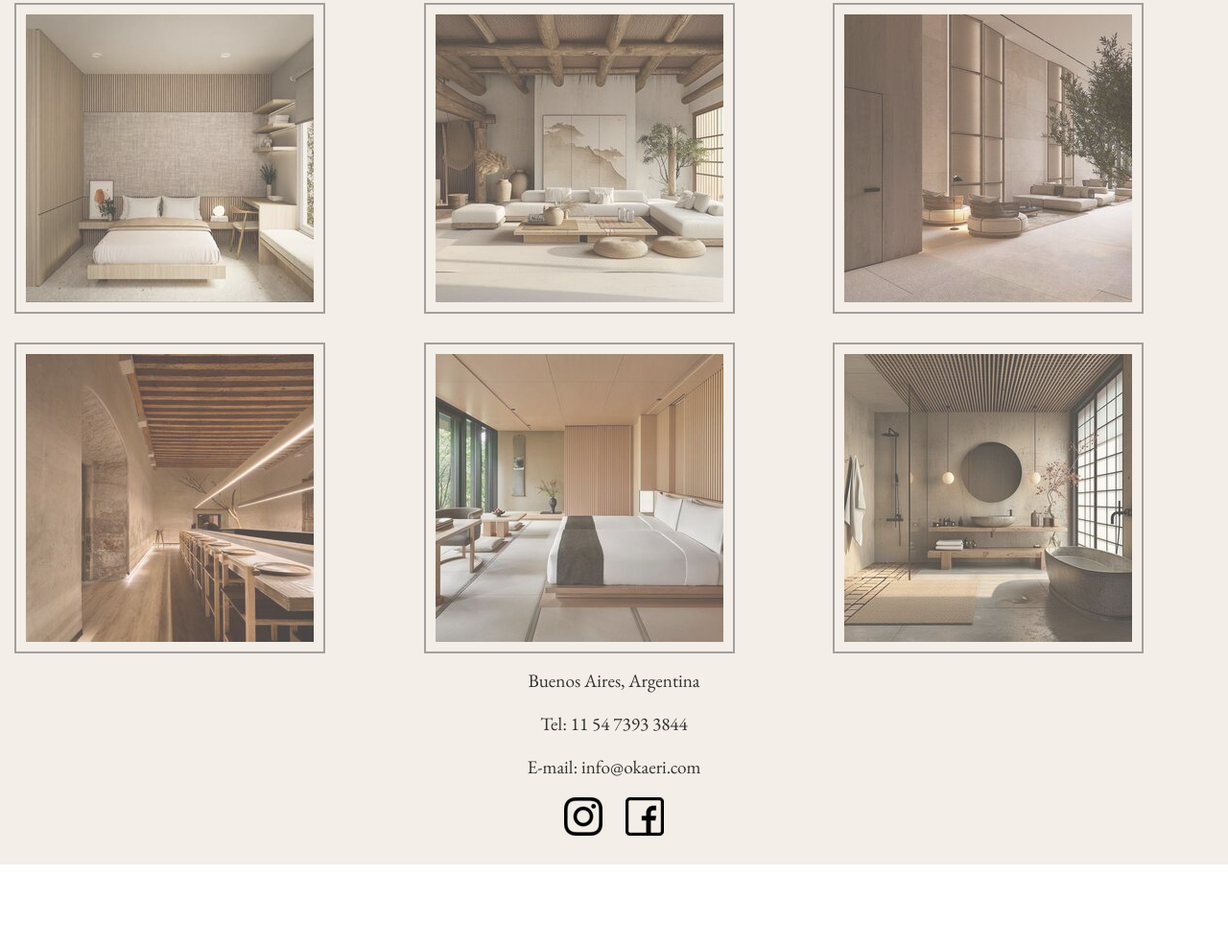
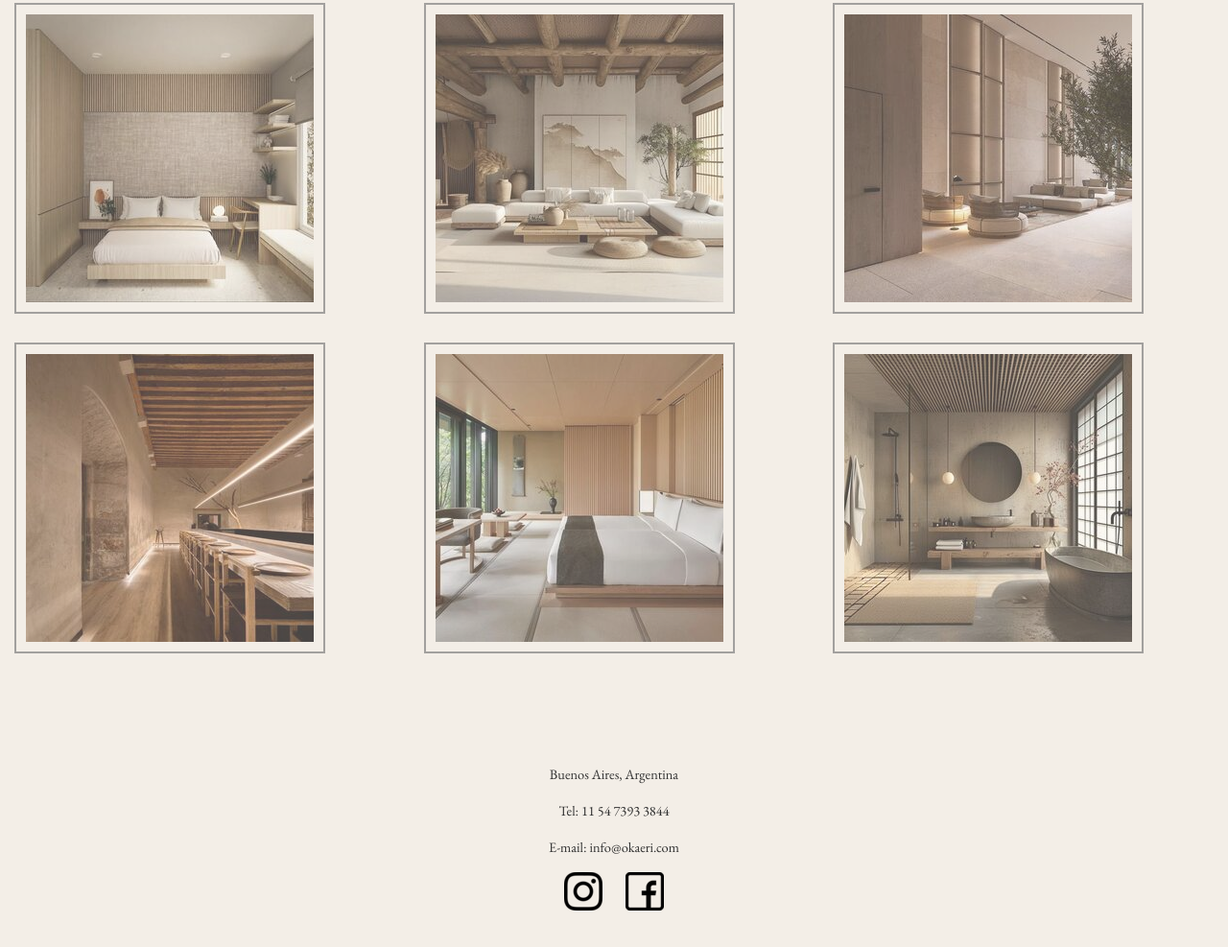
Before and after one commit to megupass/Trabajo-Coder, a website: page html/gallery.html in a window 1280 px wide. Shown: the part 1084-2071 px from the top of the page at 96% size. Before the commit the page ends 1985 px from the top, so only its background shows below. Drawn offline with nearby package versions, Linux system fonts and the light colour scheme.

Commit message:
se corrigió footer de gallery

```diff
--- a/html/gallery.html
+++ b/html/gallery.html
@@ -67,16 +67,18 @@
 
       <div class="footerinfo">
 
-        <p>Buenos Aires, Argentina</p>
-        <p>Tel: 11 54 7393 3844</p>
-        <p>E-mail: info@okaeri.com</p>
+        <div class="direccion">
+          <p>Buenos Aires, Argentina</p>
+          <p>Tel: 11 54 7393 3844</p>
+          <p>E-mail: info@okaeri.com</p>
+        </div>
 
-        <div>
+        <div class="redes">
           <a href="https://www.instagram.com/" target="blank"> <img src="../multimedia/instagram.png" alt="pagina web de instagram" class="redes" ></a>
           <a href="https://www.facebook.com/" target="blank"> <img src="../multimedia/facebook.png" alt="pagina web de facebook"  class="redes"></a>
         </div>
 
-      </div>
+    </div>
 
 
     </footer>
```
